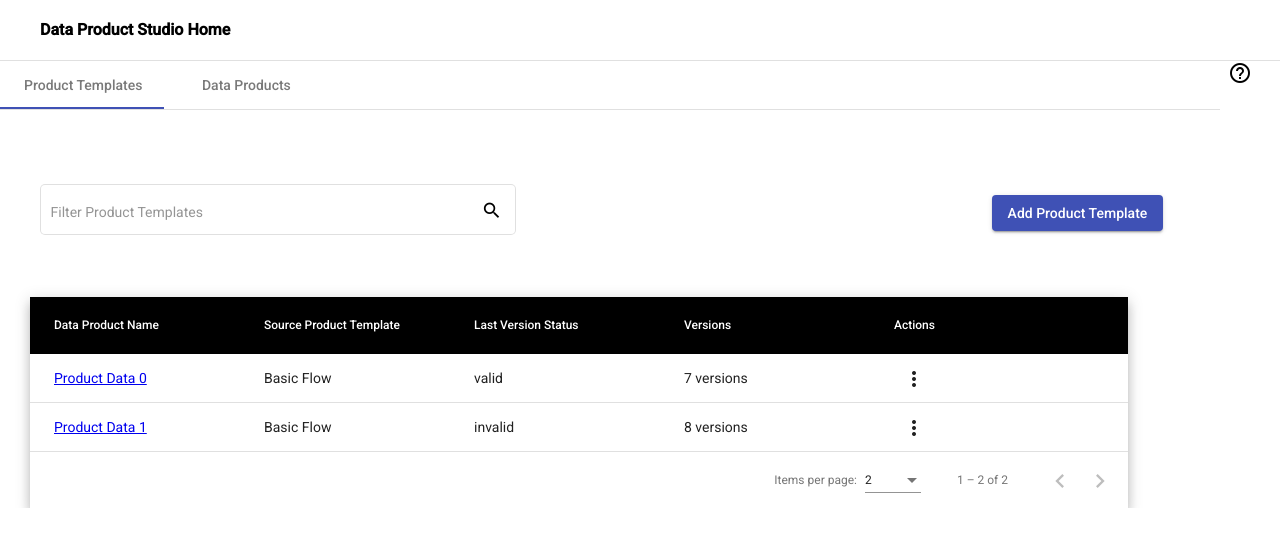
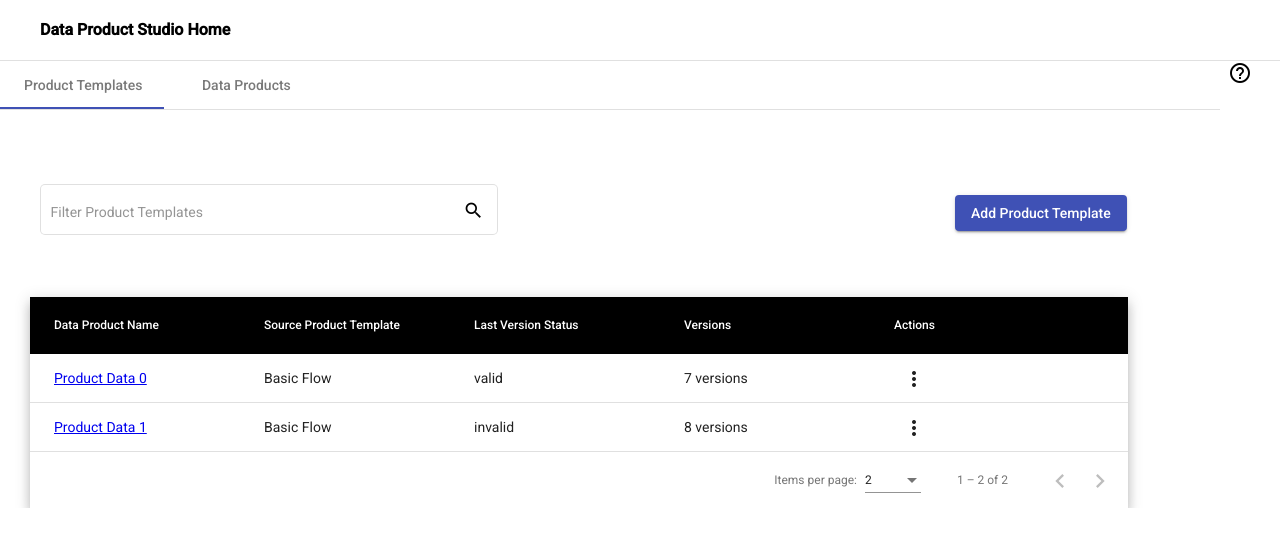
Before and after one commit to NamaNagesh/AngularMy, an Angular app: page / in a window 1280 px wide. Shown: the top 546 px of the page. Built offline with nearby package versions, Linux system fonts and the light colour scheme.

Commit message:
alignment fix

```diff
--- a/src/app/products-templates/products-templates.component.scss
+++ b/src/app/products-templates/products-templates.component.scss
@@ -81,7 +81,7 @@
 .search{
   margin-left: 40px;
   margin-top: 30px;
-  width: 78%;
+  width: 75%;
 }
 
 .addButton{
```
